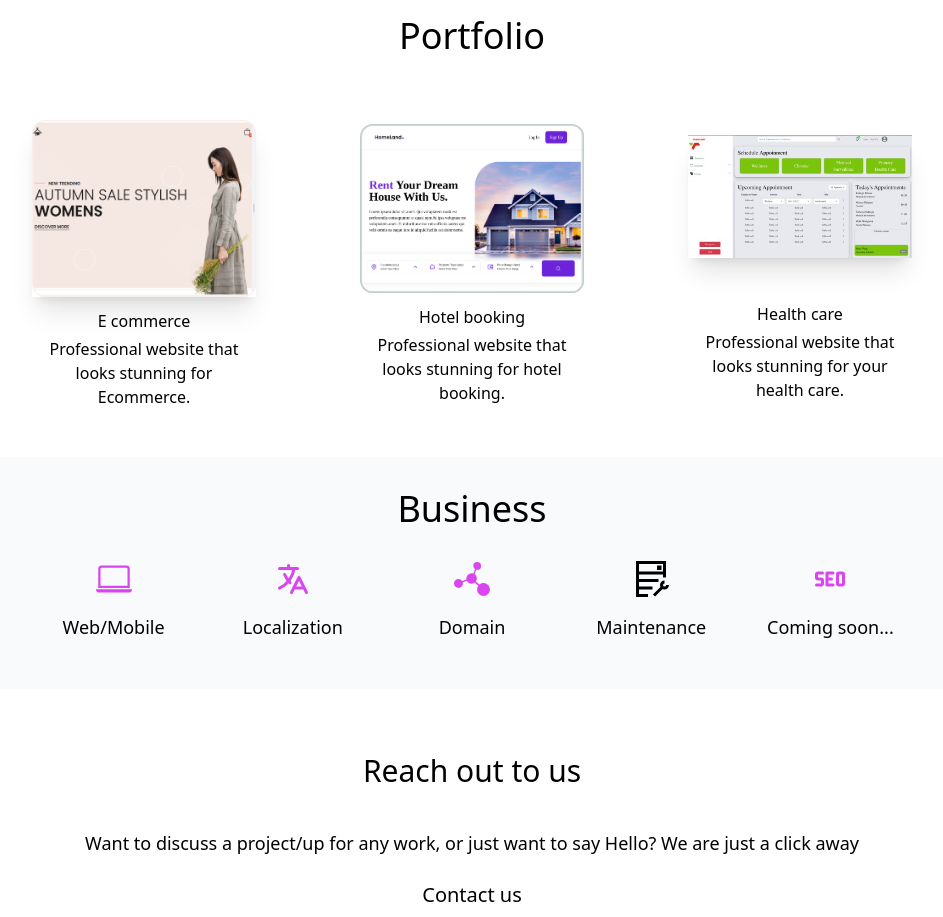
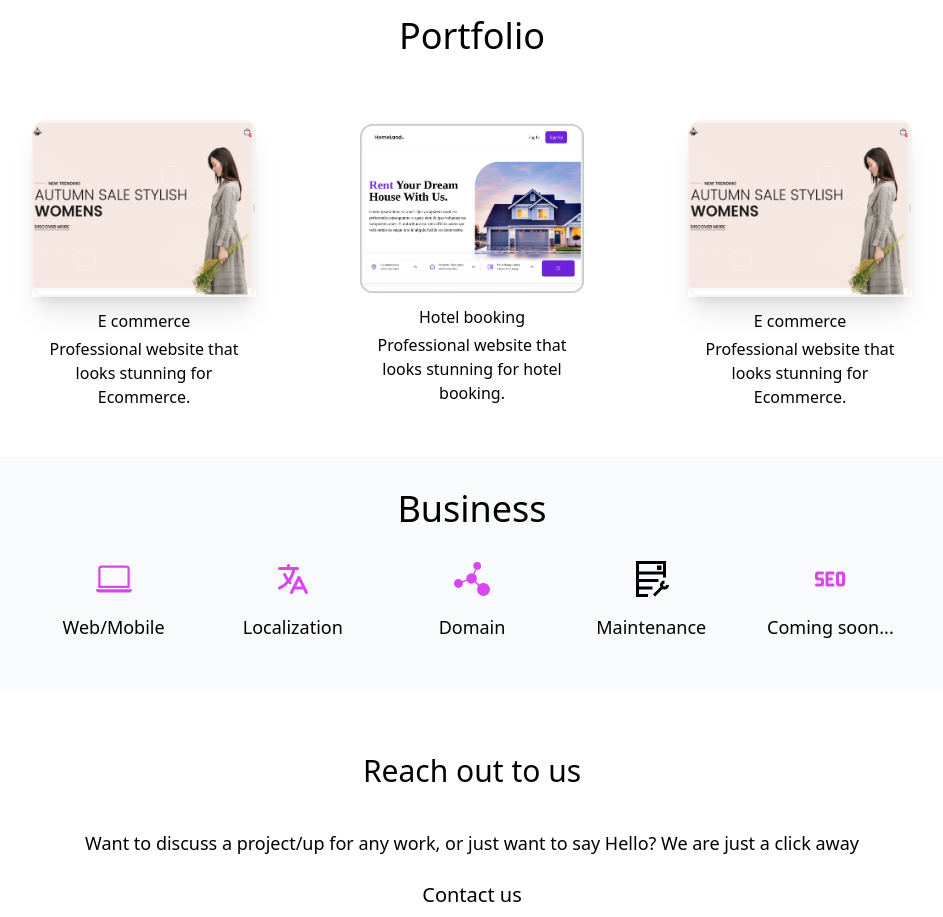
Before and after one commit to rit-kr/Weblinguistic, a React (Create React App) app: page / in a window 1280 px wide. Shown: the part 860-1777 px from the top of the page, without its empty margins (168-1111 px from the left). Built offline with nearby package versions, Linux system fonts and the light colour scheme.

Commit message:
img change

```diff
--- a/src/components/HomePortfolio.jsx
+++ b/src/components/HomePortfolio.jsx
@@ -26,13 +26,13 @@ export default function HomePortfolio() {
                     </div>
                 </div>
                 <div className="basis-1/4 xxs:max-lg:basis-full mx-2">
-                    <div className="shadow-xl rounded-xl">
-                        <img className="" src="../../../image/site3.jpg" alt="main pic" />
+                    <div className=" shadow-xl">
+                        <img src="../../../image/site1.png" alt="main pic" />
                     </div>
-                    <div className="text-center pt-10">
-                        <h2 className="py-1">Health care</h2>
+                    <div className="text-center py-2">
+                        <h2 className="py-1">E commerce</h2>
                         <p className="mb-2">
-                            Professional website that looks stunning for your health care.
+                            Professional website that looks stunning for Ecommerce.
                         </p>
                     </div>
                 </div>
--- a/src/components/Website.jsx
+++ b/src/components/Website.jsx
@@ -99,13 +99,13 @@ export default function Website() {
                     </div>
                 </div>
                 <div className="basis-1/4 xxs:max-lg:basis-full mx-2">
-                    <div className=" shadow-xl rounded-xl">
-                        <img className="" src="../../../image/site3.jpg" alt="main pic" />
+                    <div className=" shadow-xl">
+                        <img src="../../../image/site1.png" alt="main pic" />
                     </div>
-                    <div className="text-center pt-10">
-                        <h2 className="py-1">Health care</h2>
+                    <div className="text-center py-2">
+                        <h2 className="py-1">E commerce</h2>
                         <p className="mb-2">
-                            Professional website that looks stunning for your health care.
+                            Professional website that looks stunning for Ecommerce.
                         </p>
                     </div>
                 </div>
@@ -134,13 +134,13 @@ export default function Website() {
                     </div>
                 </div>
                 <div className="basis-1/4 xxs:max-lg:basis-full mx-2">
-                    <div className=" shadow-xl rounded-xl">
-                        <img className="" src="../../../image/site3.jpg" alt="main pic" />
+                    <div className=" shadow-xl">
+                        <img src="../../../image/site1.png" alt="main pic" />
                     </div>
-                    <div className="text-center pt-10">
-                        <h2 className="py-1">Health care</h2>
+                    <div className="text-center py-2">
+                        <h2 className="py-1">E commerce</h2>
                         <p className="mb-2">
-                            Professional website that looks stunning for your health care.
+                            Professional website that looks stunning for Ecommerce.
                         </p>
                     </div>
                 </div>
```
